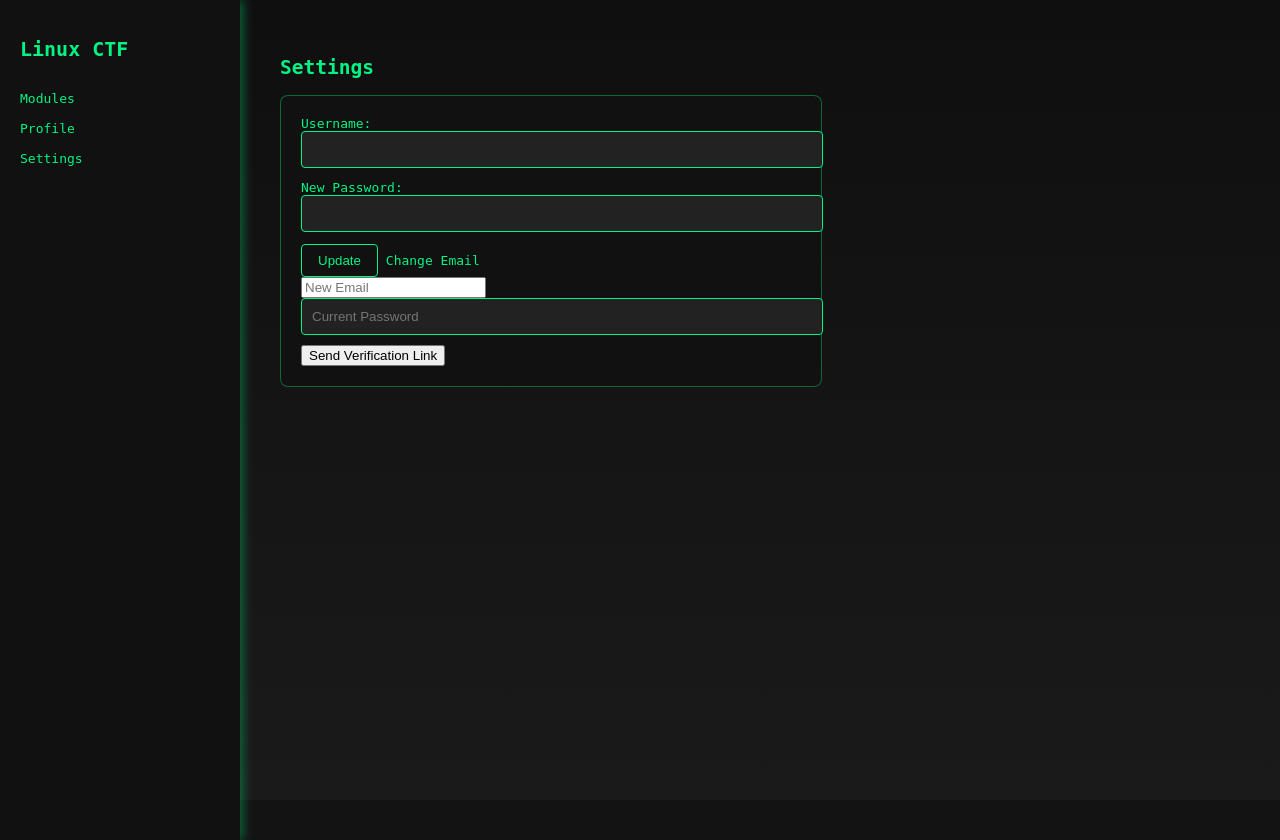
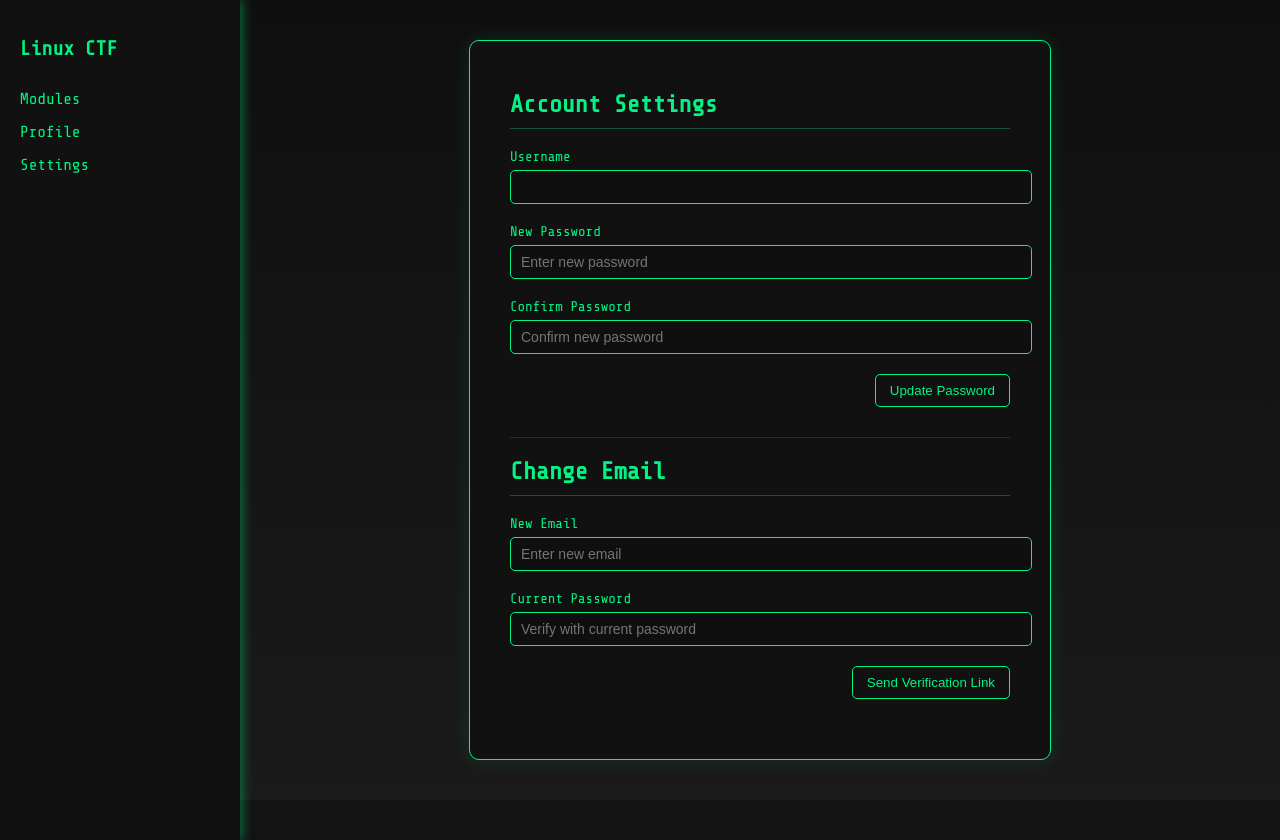
Before and after one commit to yashwankhede/Linux-CTF, a Flask app: template templates/settings.html in a window 1280 px wide. Run offline with Flask 3, Linux system fonts and the light colour scheme; the template is opened without the code that fills it, so the values that code supplies are empty.

Commit message:
settings page updated

```diff
--- a/templates/settings.html
+++ b/templates/settings.html
@@ -2,14 +2,14 @@
 <html lang="en">
 
 <head>
-    <meta charset="UTF-8">
-    <meta name="viewport" content="width=device-width, initial-scale=1.0">
+  <meta charset="UTF-8" />
+  <meta name="viewport" content="width=device-width, initial-scale=1.0" />
   <title>Settings | GCL Platform</title>
-    <link rel="stylesheet" href="/static/style.css">
-    <script src="https://code.jquery.com/jquery-3.7.1.min.js"></script>
+  <link rel="stylesheet" href="/static/style.css" />
+  <link href="https://fonts.googleapis.com/css2?family=Share+Tech+Mono&display=swap" rel="stylesheet">
   <style>
     body {
-            font-family: monospace;
+      font-family: 'Share Tech Mono', monospace;
       background: linear-gradient(#0f0f0f, #1a1a1a);
       color: #03f484;
       margin: 0;
@@ -43,53 +43,77 @@
     .content {
       flex: 1;
       padding: 40px;
+      display: flex;
+      justify-content: center;
     }
 
-        .form-section {
+    .settings-box {
       background: #111;
-            border: 1px solid #03f48460;
-            padding: 20px;
-            border-radius: 8px;
-            max-width: 500px;
+      border: 1px solid #03f484;
+      border-radius: 10px;
+      padding: 30px 40px;
+      width: 500px;
+      box-shadow: 0 0 20px #03f48420;
     }
 
-        input[type="text"],
-        input[type="password"] {
-            width: 100%;
-            padding: 10px;
-            background: #222;
-            border: 1px solid #03f484;
-            border-radius: 4px;
-            color: white;
-            margin-bottom: 10px;
+    .settings-box h2 {
+      font-size: 24px;
+      margin-bottom: 20px;
+      border-bottom: 1px solid #03f48450;
+      padding-bottom: 10px;
     }
 
-        .btn {
+    .form-group {
+      margin-bottom: 20px;
+    }
+
+    .form-group label {
+      display: block;
+      margin-bottom: 6px;
+      font-size: 14px;
+      color: #03f484;
+    }
+
+    .form-group input[type="text"],
+    .form-group input[type="password"],
+    .form-group input[type="email"] {
+      width: 100%;
+      padding: 8px 10px;
+      background: #0f0f0f;
+      border: 1px solid #03f484;
+      color: #03f484;
+      border-radius: 5px;
+      font-size: 14px;
+    }
+
+    .form-group input:focus {
+      outline: none;
+      box-shadow: 0 0 6px #03f484;
+    }
+
+    .form-actions {
+      display: flex;
+      justify-content: flex-end;
+    }
+
+    .form-actions button {
       background: transparent;
       border: 1px solid #03f484;
       color: #03f484;
-            padding: 8px 16px;
+      padding: 8px 14px;
       cursor: pointer;
-            border-radius: 4px;
+      border-radius: 5px;
+      transition: all 0.3s ease;
     }
 
-        .btn:hover {
+    .form-actions button:hover {
       background: #03f484;
       color: black;
     }
 
-        .feedback {
-            margin-top: -8px;
-            margin-bottom: 10px;
-            font-size: 0.9em;
-        }
-
-        .error {
-            color: #ff4f4f;
-        }
-
-        .success {
-            color: #03f484;
+    .section-divider {
+      margin: 30px 0 20px;
+      border-top: 1px solid #03f48430;
     }
   </style>
 </head>
@@ -103,60 +127,50 @@
   </div>
 
   <div class="content">
-        <h2>Settings</h2>
-        <div class="form-section">
-            <form method="POST" action="/settings">
-                <label for="username">Username:</label>
-                <input type="text" id="username" name="username" value="{{ user.username }}" required>
-                <div class="feedback" id="username-feedback"></div>
+    <div class="settings-box">
+      <h2>Account Settings</h2>
 
-                <label for="password">New Password:</label>
-                <input type="password" id="password" name="password">
-                <div class="feedback" id="password-feedback"></div>
+      <form action="/settings" method="POST">
+        <div class="form-group">
+          <label>Username</label>
+          <input type="text" name="username" value="{{ user.username }}" readonly />
+        </div>
 
-                <button type="submit" class="btn" id="save-btn">Update</button>
-                <label>Change Email</label><br>
-                <input type="email" name="new_email" required placeholder="New Email"><br>
-                <input type="password" name="password" required placeholder="Current Password"><br>
+        <div class="form-group">
+          <label>New Password</label>
+          <input type="password" name="new_password" placeholder="Enter new password" />
+        </div>
+
+        <div class="form-group">
+          <label>Confirm Password</label>
+          <input type="password" name="confirm_password" placeholder="Confirm new password" />
+        </div>
+
+        <div class="form-actions">
+          <button type="submit">Update Password</button>
+        </div>
+      </form>
+
+      <div class="section-divider"></div>
+
+      <h2>Change Email</h2>
+      <form action="/change-email" method="POST">
+        <div class="form-group">
+          <label>New Email</label>
+          <input type="email" name="new_email" placeholder="Enter new email" required />
+        </div>
+
+        <div class="form-group">
+          <label>Current Password</label>
+          <input type="password" name="current_password" placeholder="Verify with current password" required />
+        </div>
+
+        <div class="form-actions">
           <button type="submit">Send Verification Link</button>
+        </div>
       </form>
     </div>
   </div>
-
-    <script>
-        $(document).ready(function () {
-            function checkUsername() {
-                const username = $('#username').val();
-                if (!username) return;
-                $.get('/check-username', { username: username }, function (data) {
-                    if (data.available) {
-                        $('#username-feedback').text('✅ Available').removeClass('error').addClass('success');
-                    } else {
-                        $('#username-feedback').text('❌ Taken').removeClass('success').addClass('error');
-                    }
-                });
-            }
-
-            function checkPasswordStrength() {
-                const password = $('#password').val();
-                const feedback = $('#password-feedback');
-                if (password.length === 0) {
-                    feedback.text('');
-                    return;
-                }
-                if (password.length >= 8 && /[a-zA-Z]/.test(password) && /[0-9]/.test(password)) {
-                    feedback.text('🟢 Strong password').removeClass('error').addClass('success');
-                } else if (password.length >= 6) {
-                    feedback.text('🟡 Medium strength').removeClass('error success');
-                } else {
-                    feedback.text('🔴 Weak password').addClass('error').removeClass('success');
-                }
-            }
-
-            $('#username').on('input', checkUsername);
-            $('#password').on('input', checkPasswordStrength);
-        });
-    </script>
 </body>
 
 </html>
```
Lines whose indentation alone changed are shown as unchanged.
